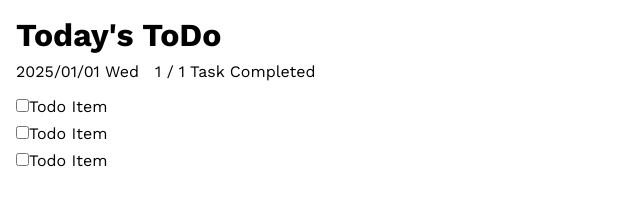
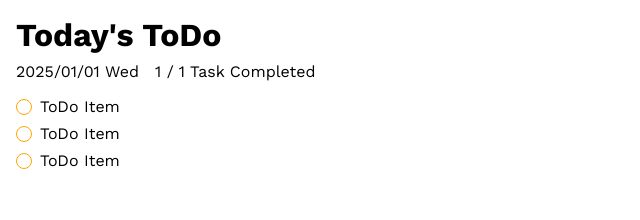
Before and after one commit to BlueGeckoJP/facere, a Vue app: page / in a window 1280 px wide. Shown: the top 220 px of the page, without its empty margins (0-640 px from the left). Built offline with nearby package versions, Linux system fonts and the light colour scheme.

Commit message:
enhance TodoItem component with custom checkbox styling and layout

```diff
--- a/src/components/TodoItem.vue
+++ b/src/components/TodoItem.vue
@@ -2,9 +2,38 @@
 
 <template>
   <div class="todo-item">
-    <input type="checkbox" class="todo-checkbox" />
-    <label for="todo-checkbox">Todo Item</label>
+    <div class="title-container">
+      <a class="checkbox"></a>
+      <span>ToDo Item</span>
+    </div>
   </div>
 </template>
 
-<style lang="scss" scoped></style>
+<style lang="scss" scoped>
+.title-container {
+  display: flex;
+  align-items: center;
+}
+
+.checkbox {
+  width: 1rem;
+  height: 1rem;
+  border: 1px solid orange;
+  border-radius: 50%;
+  position: relative;
+  margin-right: 0.5rem;
+}
+
+.checked {
+  &::after {
+    position: absolute;
+    left: 0.3rem;
+    content: "";
+    width: 0.3rem;
+    height: 0.6rem;
+    border-right: 1px solid orange;
+    border-bottom: 1px solid orange;
+    transform: rotate(45deg);
+  }
+}
+</style>
```
